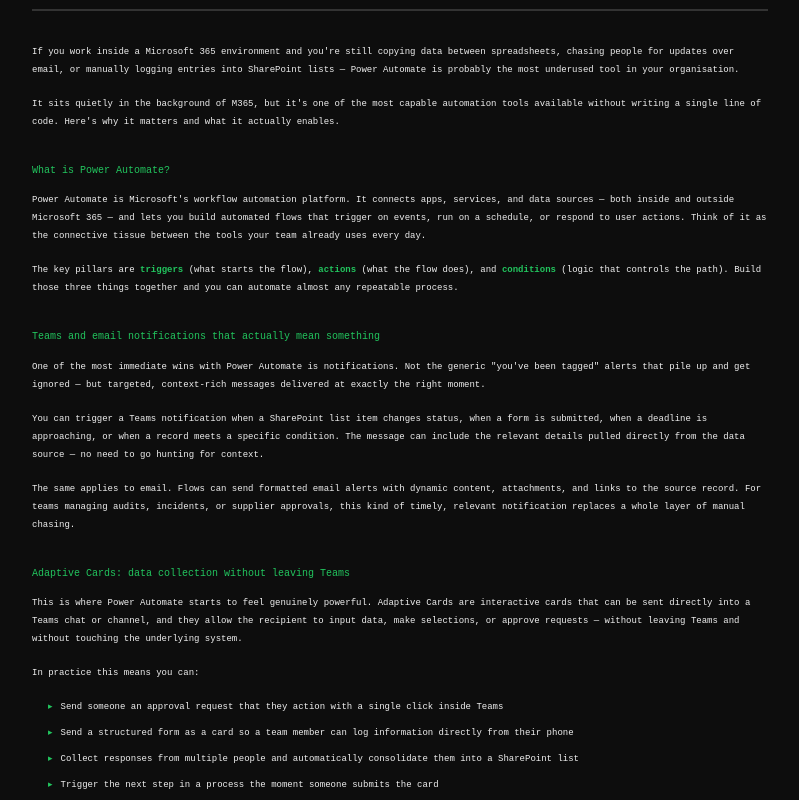
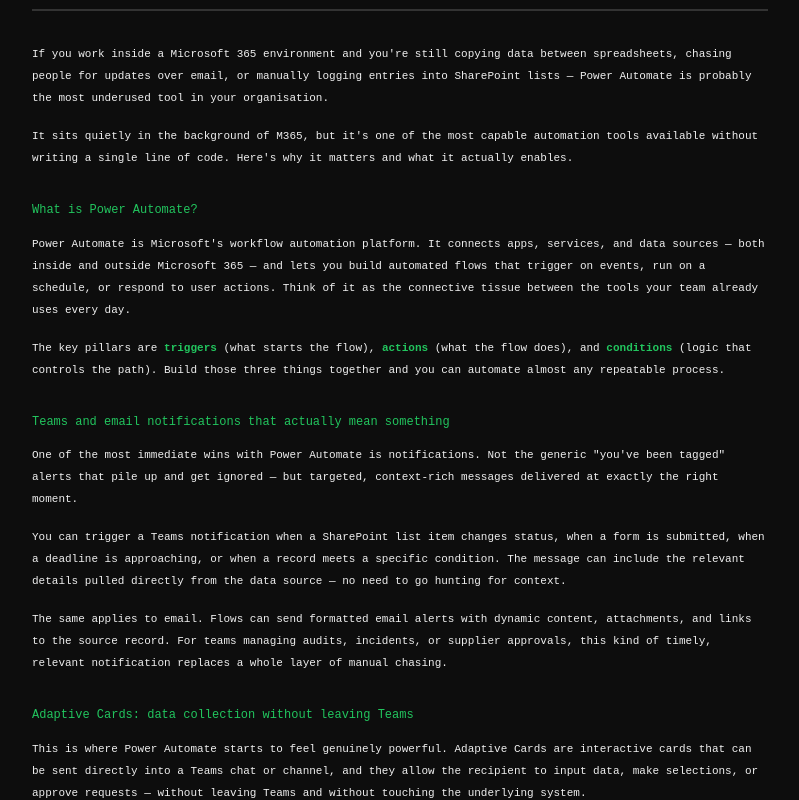
Before and after one commit to CosgroDev/CGRV, a Next.js app: page /blog/power-automate-automation-microsoft-365 in a window 1280 px wide. Shown: the part 280-1080 px from the top of the page, without its empty margins (240-1039 px from the left). Built offline with nearby package versions, Linux system fonts and the light colour scheme; no server answers.

Commit message:
Increase blog post body text size for readability
p/ul/ol: 9px → 11px, h2: 10px → 12px, h3/code bumped proportionally

https://claude.ai/code/session_01UfURDNJ6LVvre5hAGRnFQa

```diff
--- a/app/blog/[slug]/page.tsx
+++ b/app/blog/[slug]/page.tsx
@@ -13,35 +13,35 @@ const pixelFont = { fontFamily: '"Press Start 2P", monospace' };
 const mdxComponents = {
   h2: (props: React.HTMLAttributes<HTMLHeadingElement>) => (
     <h2
-      className="text-[#22c55e] text-[10px] mt-8 mb-3 leading-relaxed"
+      className="text-[#22c55e] text-[12px] mt-8 mb-3 leading-relaxed"
       style={pixelFont}
       {...props}
     />
   ),
   h3: (props: React.HTMLAttributes<HTMLHeadingElement>) => (
     <h3
-      className="text-[#f0f0f0] text-[9px] mt-6 mb-2 leading-relaxed"
+      className="text-[#f0f0f0] text-[11px] mt-6 mb-2 leading-relaxed"
       style={pixelFont}
       {...props}
     />
   ),
   p: (props: React.HTMLAttributes<HTMLParagraphElement>) => (
     <p
-      className="text-[#f0f0f0] text-[9px] leading-loose mb-4"
+      className="text-[#f0f0f0] text-[11px] leading-loose mb-4"
       style={pixelFont}
       {...props}
     />
   ),
   ul: (props: React.HTMLAttributes<HTMLUListElement>) => (
     <ul
-      className="text-[#f0f0f0] text-[9px] leading-loose mb-4 space-y-2 pl-4"
+      className="text-[#f0f0f0] text-[11px] leading-loose mb-4 space-y-2 pl-4"
       style={pixelFont}
       {...props}
     />
   ),
   ol: (props: React.HTMLAttributes<HTMLOListElement>) => (
     <ol
-      className="text-[#f0f0f0] text-[9px] leading-loose mb-4 space-y-2 pl-4 list-decimal"
+      className="text-[#f0f0f0] text-[11px] leading-loose mb-4 space-y-2 pl-4 list-decimal"
       style={pixelFont}
       {...props}
     />
@@ -57,7 +57,7 @@ const mdxComponents = {
   ),
   code: (props: React.HTMLAttributes<HTMLElement>) => (
     <code
-      className="bg-[#1a1a1a] text-[#22c55e] px-1.5 py-0.5 rounded text-[8px]"
+      className="bg-[#1a1a1a] text-[#22c55e] px-1.5 py-0.5 rounded text-[10px]"
       style={pixelFont}
       {...props}
     />
```
